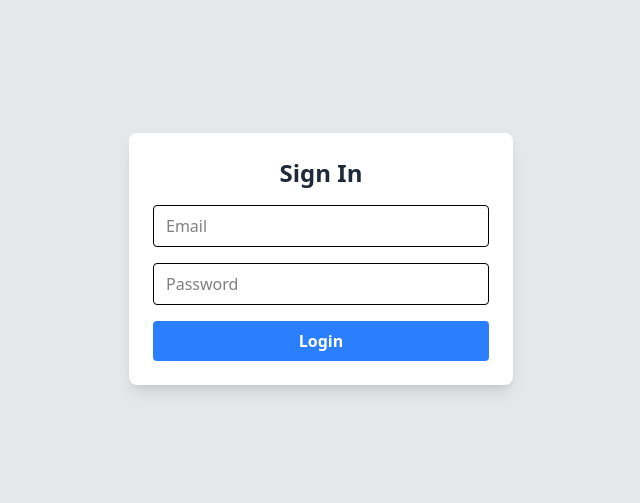
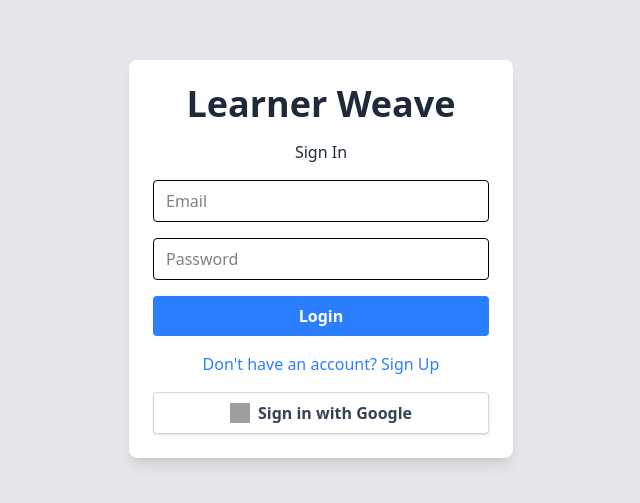
Before and after one commit to fanverseio/lw-frontend, a React (Vite) app: page / in a window 1280 px wide. Shown: the part 181-684 px from the top of the page, without its empty margins (319-959 px from the left). Built offline with nearby package versions, Linux system fonts and the light colour scheme; grey boxes are pictures that could not be loaded.

Commit message:
login page setup

```diff
--- a/src/App.jsx
+++ b/src/App.jsx
@@ -3,16 +3,24 @@ import { useState } from "react";
 function App() {
   const [email, setEmail] = useState("");
   const [password, setPassword] = useState("");
+  const [isSignIn, setIsSignIn] = useState(true);
 
   const handleSubmit = (e) => {
     e.preventDefault();
 
-    alert(`Email: ${email}\nPassword: ${password}`);
+    if (isSignIn) {
+      alert(`Sign In\nEmail: ${email}\nPassword: ${password}`);
+    } else {
+      alert(`Sign Up\nEmail: ${email}\nPassword: ${password}`);
+    }
   };
 
   return (
     <div className="bg-white p-6 rounded-lg shadow-lg max-w-sm mx-auto mt-20 text-center">
-      <h2 className="text-2xl font-bold text-gray-800 mb-4">Sign In</h2>
+      <h1 className="text-4xl font-bold text-gray-800 mb-4">Learner Weave</h1>
+      <h2 className="font-light text-gray-800 mb-4">
+        {isSignIn ? "Sign In" : "Sign Up"}
+      </h2>
       <form onSubmit={handleSubmit} className="space-y-4">
         <input
           type="email"
@@ -34,9 +42,30 @@ function App() {
           type="submit"
           className="bg-blue-500 hover:bg-blue-700 text-white font-bold py-2 px-4 rounded w-full"
         >
-          Login
+          {isSignIn ? "Login" : "Register"}
         </button>
       </form>
+      <button
+        className="mt-4 text-blue-500 hover:underline"
+        onClick={() => setIsSignIn((prev) => !prev)}
+        type="button"
+      >
+        {isSignIn
+          ? "Don't have an account? Sign Up"
+          : "Already have an account? Sign In"}
+      </button>
+      <button
+        className="mt-4 flex items-center justify-center gap-2 bg-white border border-gray-300 hover:bg-gray-100 text-gray-700 font-semibold py-2 px-4 rounded w-full shadow"
+        type="button"
+        onClick={() => alert("Google Sign In clicked")}
+      >
+        <img
+          src="https://www.gstatic.com/firebasejs/ui/2.0.0/images/auth/google.svg"
+          alt="Google"
+          className="w-5 h-5"
+        />
+        Sign in with Google
+      </button>
     </div>
   );
 }
```
